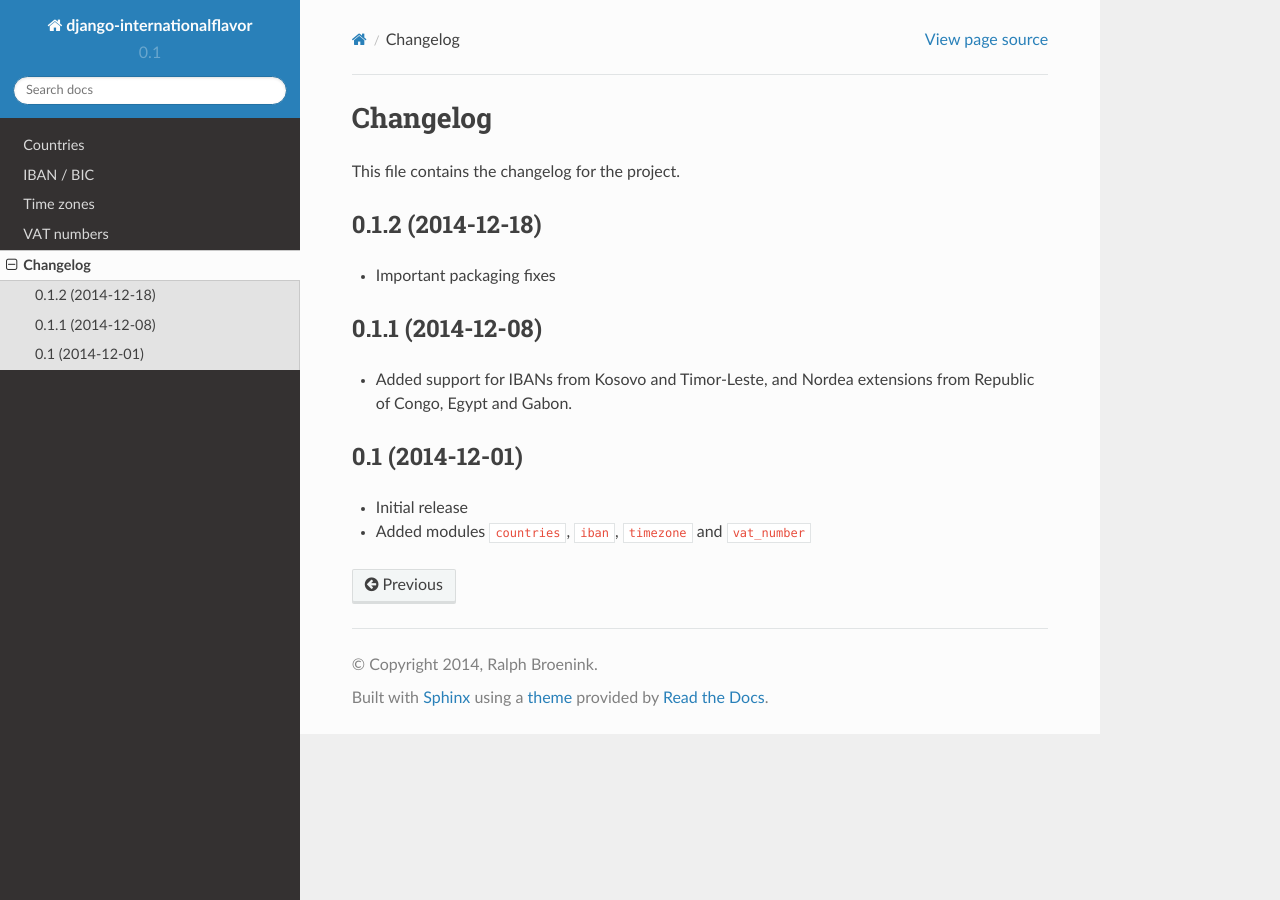
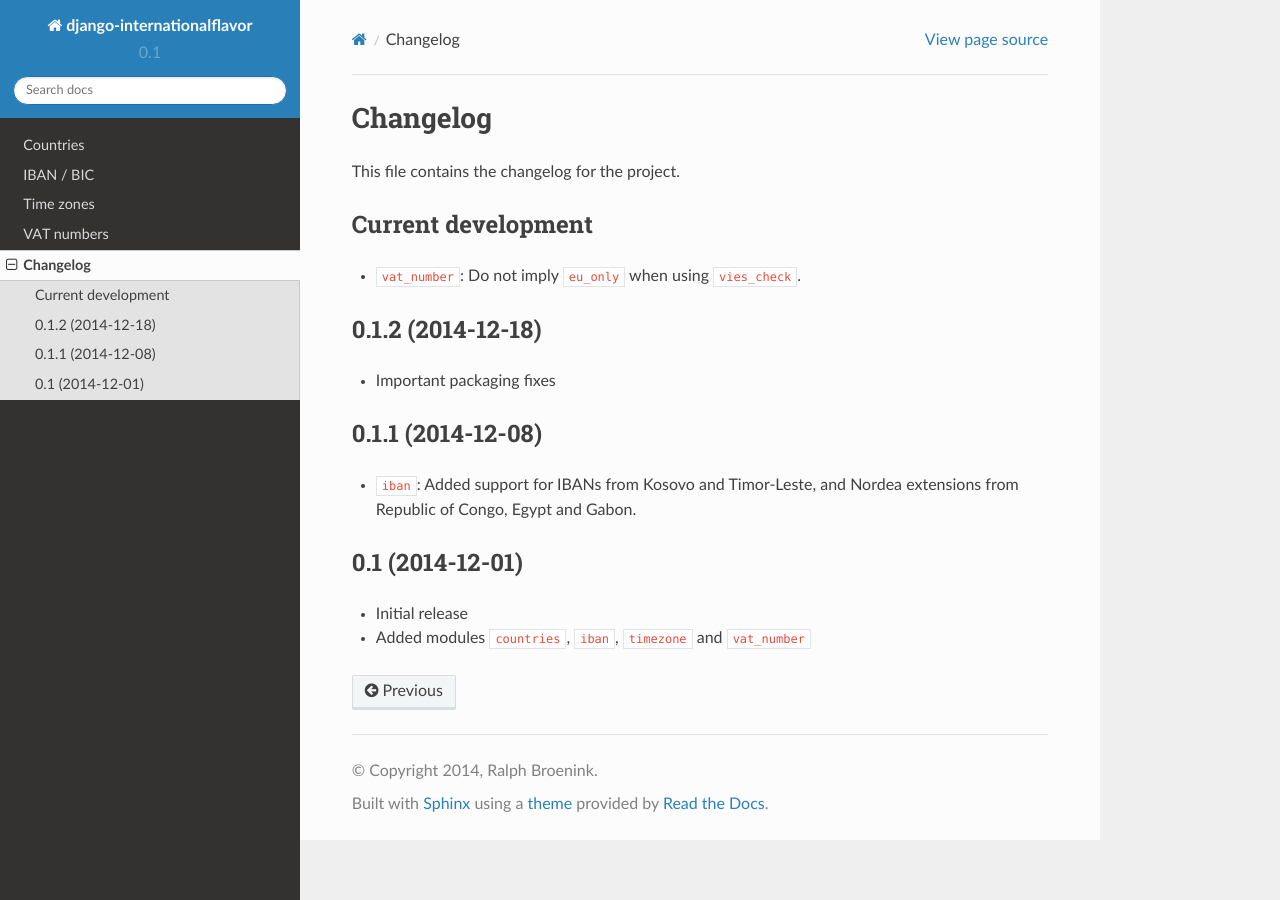
Before and after one commit to ralphje/django-internationalflavor, a Sphinx documentation site: the page built from docs/changelog.rst, in a window 1280 px wide. Built offline with Sphinx 7.4.7 and the Read the Docs theme 2.0.0, drawn with Linux system fonts in a browser that asks for light colours.

Commit message:
vat_number: Do not imply eu_only when enabling the VIES check. (Issue #1)

```diff
--- a/docs/changelog.rst
+++ b/docs/changelog.rst
@@ -3,6 +3,10 @@ Changelog
 =========
 
 This file contains the changelog for the project.
+
+Current development
+===================
+* ``vat_number``: Do not imply ``eu_only`` when using ``vies_check``.
 
 0.1.2 (2014-12-18)
 ==================
@@ -10,7 +14,7 @@ This file contains the changelog for the project.
 
 0.1.1 (2014-12-08)
 ==================
-* Added support for IBANs from Kosovo and Timor-Leste, and Nordea extensions from Republic of Congo, Egypt and Gabon.
+* ``iban``: Added support for IBANs from Kosovo and Timor-Leste, and Nordea extensions from Republic of Congo, Egypt and Gabon.
 
 0.1 (2014-12-01)
 ================
```
Also changed, not shown: 1 other file.
